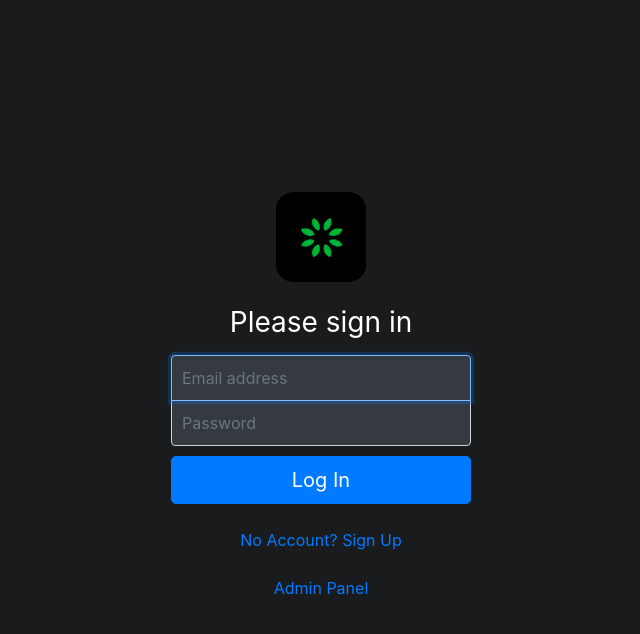
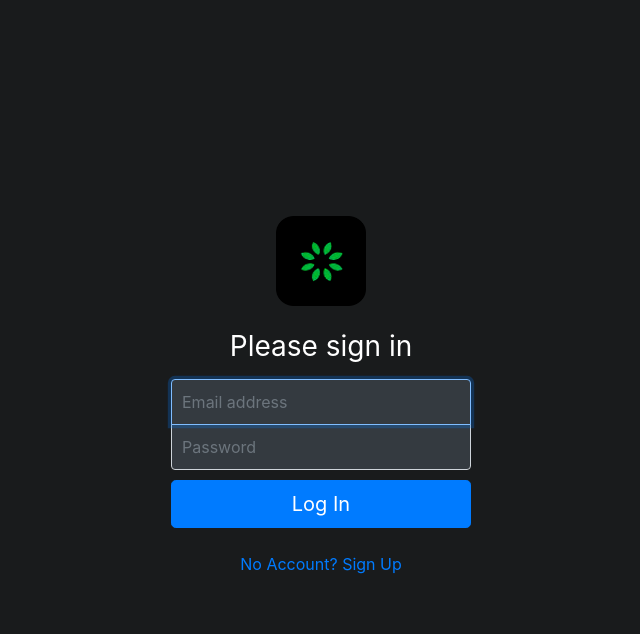
Before and after one commit to hirusha-adi/Fuel-Availability, a Flask app: page /login in a window 1280 px wide. Shown: the top 634 px of the page, without its empty margins (319-959 px from the left). Run offline with Flask 2, Linux system fonts and the light colour scheme; parts of the project's set-up code (start-up, migrations or seed data) failed here and were passed over.

Commit message:
remove admin panel

```diff
--- a/templates/login.html
+++ b/templates/login.html
@@ -33,9 +33,6 @@
         <a href="{{ url_for('signup') }}">
             No Account? Sign Up
         </a>
-        <br>
-        <br>
-        <a href="{{ url_for('admin_home') }}">Admin Panel</a>
     </label>
 </form>
 
```
